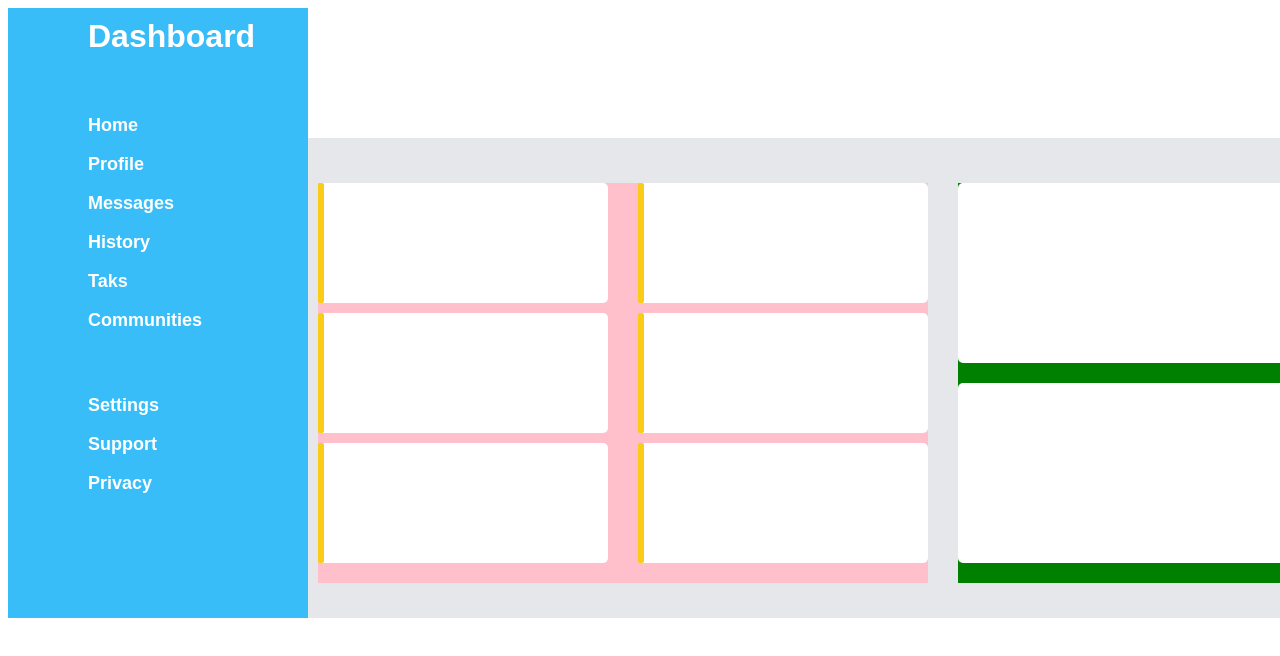
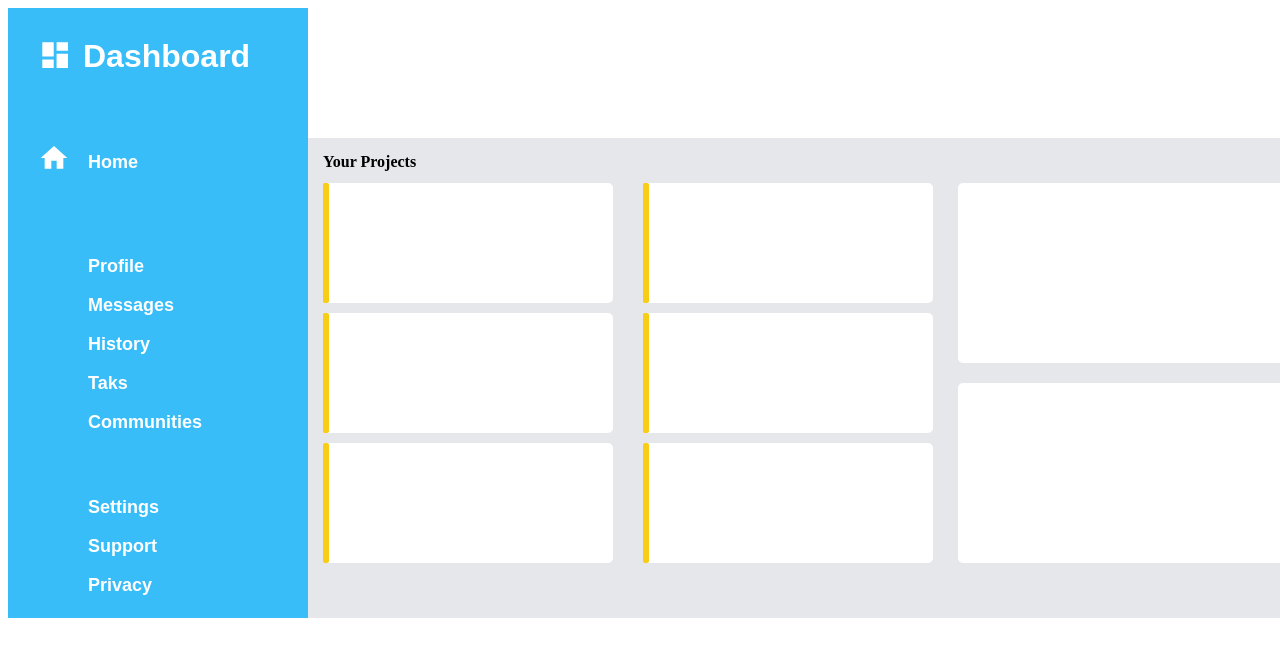
Before and after one commit to aastharai2631/Admin-Dashboard, a plain HTML site: page index.html in a window 1280 px wide. Shown: the top 656 px of the page. Drawn offline with Linux system fonts and the light colour scheme.

Commit message:
Add files via upload

```diff
--- a/index.html
+++ b/index.html
@@ -9,11 +9,18 @@
 <body>
     <div class="main">
         <div class="side_bar">
-            <!-- <img src="view-dashboard.svg" height="50px" width="50px" style="margin-top: 10px;"> -->
-            <p style="color: white; font-size: xx-large ;margin-left: 80px; margin-top:10px; font-family: Arial, Helvetica, sans-serif;"><b>Dashboard</b></p>
+
+            <p style="color: white; font-size: xx-large ;margin-left: 75px; margin-top:30px; font-family: Arial, Helvetica, sans-serif; position: absolute;"><b>Dashboard</b></p>
+            <svg class="dash"  width="100" height="100" viewBox="0 0 70 70" src="view-dashboard.svg">
+                <path d="M13,3V9H21V3M13,21H21V11H13M3,21H11V15H3M3,13H11V3H3V13Z"/>
+            </svg>
             <br>
 
-            <p style="color: white; font-size: large ;margin-left: 80px; margin-top:10px; font-family: Arial, Helvetica, sans-serif;"><b>Home</b></p>
+            <p style="color: white; font-size: large ;margin-left: 80px; margin-top:10px; font-family: Arial, Helvetica, sans-serif;position:fixed;"><b>Home</b></p>
+            <svg class="home"  width="100" height="100" viewBox="0 0 75 75" src="home.svg">
+                <path d="M10,20V14H14V20H19V12H22L12,3L2,12H5V20H10Z"/>
+            </svg>
+
             <p style="color: white; font-size: large ;margin-left: 80px; margin-top:10px; font-family: Arial, Helvetica, sans-serif;"><b>Profile</b></p>
             <p style="color: white; font-size: large ;margin-left: 80px; margin-top:10px; font-family: Arial, Helvetica, sans-serif;"><b>Messages</b></p>
             <p style="color: white; font-size: large ;margin-left: 80px; margin-top:10px; font-family: Arial, Helvetica, sans-serif;"><b>History</b></p>
@@ -27,6 +34,7 @@
         <div class="top_bar"></div>
         <div class="bottom">
             <!-- <p style="font-family: Arial, Helvetica, sans-serif; width:150px; margin-left: 10px;"><b>Your Projects</b></p> -->
+            <a style="height:20px;width:100px;margin-top:15px;margin-left:15px;"><b>Your Projects</b></a>
             <div class="inside">
                 <div class="item1"><div class="line"></div></div>
                 <div class="item2"><div class="line"></div></div>
--- a/style.css
+++ b/style.css
@@ -9,6 +9,18 @@
     background-color: #38bdf8;
 }
 
+.dash{
+    margin-left:30px;
+    margin-top: 30px;
+}
+
+.dash path{fill:white;}
+.home path{fill:white;}
+
+.home{
+    margin-left:30px;
+}
+
 .top_bar{
     height: 130px;
     width: 1050px;
@@ -16,6 +28,8 @@
     margin-left: 250px;
 
 }
+
+/* <path d="M13,3V9H21V3M13,21H21V11H13M3,21H11V15H3M3,13H11V3H3V13Z"/> */
 
 .bottom{
     display:grid;
@@ -25,14 +39,16 @@
     margin-left:300px;
     margin-top:80px;
     grid-template-columns: 50px 50px;
+    /* column-gap:2px; */
 }
 
 .inside{
     display:grid;
+    position: absolute;
     height: 400px;
     width: 610px;
-    background-color: pink;
-    margin-left: 10px;
+    background-color: #e5e7eb;
+    margin-left: 15px;
     margin-top:45px;
     grid-template-columns: 50px 50px;
     grid-template-rows: 50px 50px 50px;
@@ -92,9 +108,10 @@
 
 .side{
     display:grid;
+    position: relative;
     height: 400px;
     width: 380px;
-    background-color: green;
+    background-color: #e5e7eb;
     margin-left: 600px;
     margin-top:45px;
     grid-template-rows: 50px 50px;
```
Also changed, not shown: account.svg (added), home.svg (added), view-dashboard.svg (added).
